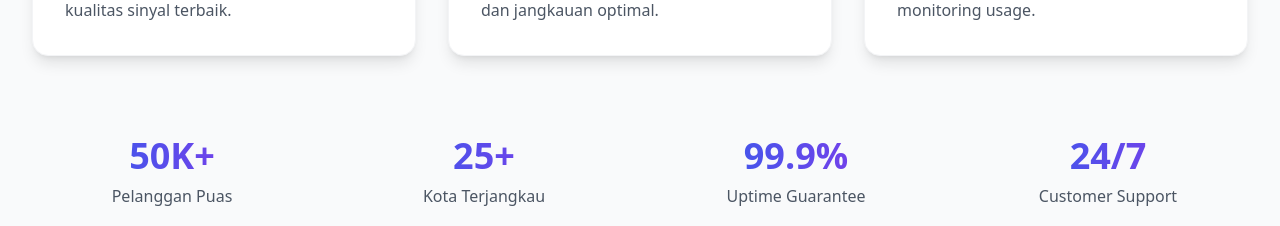
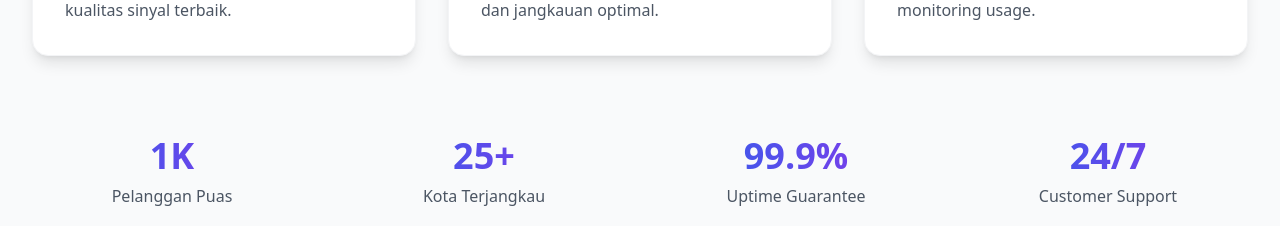
Before and after one commit to DimasDarma11/BYTERA-WIFI, a React (Vite) app: page / in a window 1280 px wide. Shown: the part 1600-1826 px from the top of the page. Built offline with nearby package versions, Linux system fonts and the light colour scheme.

Commit message:
Update Features.tsx

```diff
--- a/src/components/Features.tsx
+++ b/src/components/Features.tsx
@@ -116,7 +116,7 @@ const Features = () => {
         <div className={`mt-20 grid grid-cols-2 md:grid-cols-4 gap-8 ${isVisible ? 'opacity-100 translate-y-0' : 'opacity-0 translate-y-10'}`}
              style={{ transitionDelay: '800ms' }}>
           {[
-            { number: '50K+', label: 'Pelanggan Puas' },
+            { number: '1K', label: 'Pelanggan Puas' },
             { number: '25+', label: 'Kota Terjangkau' },
             { number: '99.9%', label: 'Uptime Guarantee' },
             { number: '24/7', label: 'Customer Support' },
```
